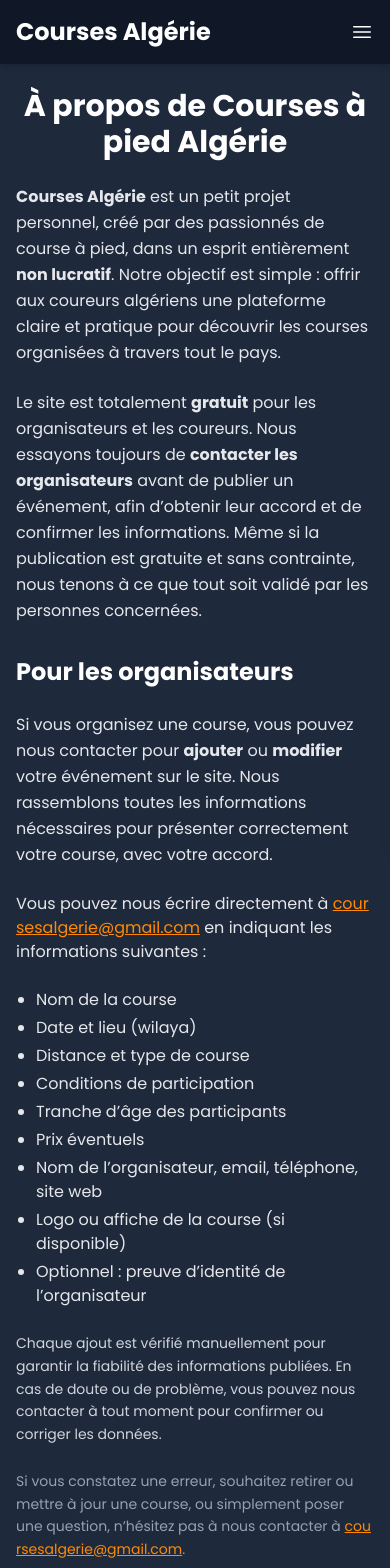
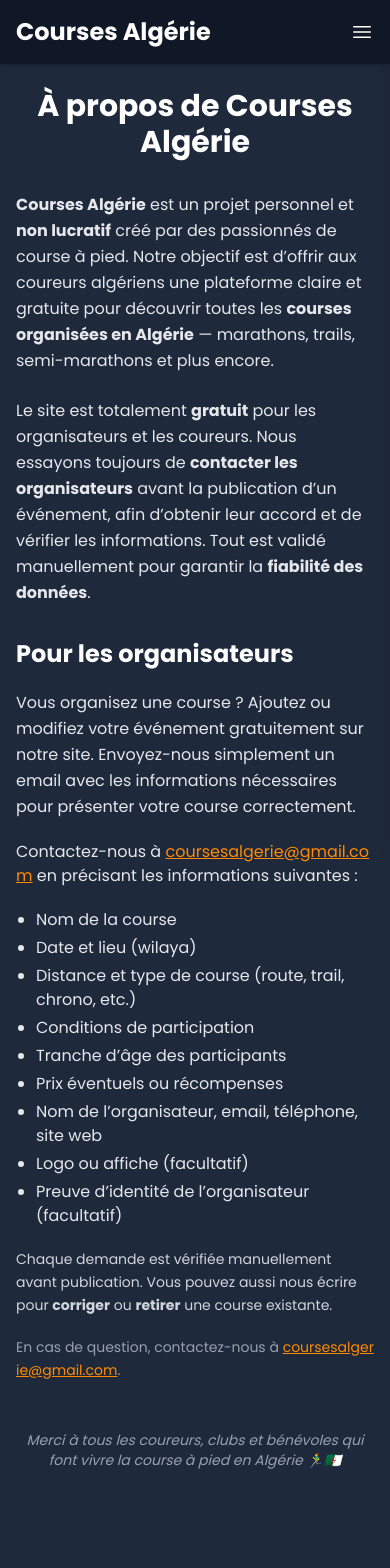
Before and after one commit to KadMohamedAli/run_algeria, a Next.js app: page /contact in a window 390 px wide. Shown: the top 1568 px of the page. After the commit the page ends 1494 px from the top, so only its background shows below. Built offline with nearby package versions, Linux system fonts and the light colour scheme; no server answers.

Commit message:
optimized SEO and AEO, made sitemap, made robots.txt, made also optimized metadata for each page, images that are given in them not available yet

```diff
--- a/package.json
+++ b/package.json
@@ -1,9 +1,10 @@
 {
-  "name": "run_algeria",
-  "version": "0.1.0",
+  "name": "courses_algerie",
+  "version": "0.9.0",
   "private": true,
   "scripts": {
     "dev": "next dev --turbopack",
+    "prebuild": "node scripts/generate-sitemap.js",
     "build": "next build --turbopack",
     "start": "next start"
   },
--- /dev/null
+++ b/scripts/generate-sitemap.js
@@ -0,0 +1,31 @@
+const fs = require("fs");
+const path = require("path");
+const courses = require("../src/data/courses.json");
+
+const baseUrl = process.env.NEXT_PUBLIC_SITE_URL || "https://run-algeria.vercel.app";
+
+const staticPages = ["", "/contact"];
+const pages = [
+  ...staticPages.map((p) => `${baseUrl}${p}`),
+  ...courses.map((c) => `${baseUrl}/courses/${c.slug}`),
+];
+
+const sitemapContent = `<?xml version="1.0" encoding="UTF-8"?>
+<urlset xmlns="https://www.sitemaps.org/schemas/sitemap/0.9">
+${pages
+  .map(
+    (url) => `
+  <url>
+    <loc>${url}</loc>
+    <lastmod>${new Date().toISOString()}</lastmod>
+    <changefreq>weekly</changefreq>
+    <priority>${url.includes("/courses/") ? "0.8" : "1.0"}</priority>
+  </url>`
+  )
+  .join("\n")}
+</urlset>`;
+
+const outputPath = path.resolve("public", "sitemap.xml");
+fs.writeFileSync(outputPath, sitemapContent, "utf8");
+
+console.log("✅ Sitemap generated successfully at:", outputPath);
--- a/src/app/contact/page.jsx
+++ b/src/app/contact/page.jsx
@@ -1,71 +1,158 @@
+// ✅ Define SEO metadata using the new Next.js App Router system
+export const metadata = {
+  title: "À propos et contact",
+  description:
+    "Courses Algérie est une plateforme gratuite et non lucrative dédiée aux coureurs et organisateurs de courses en Algérie. Découvrez, ajoutez ou mettez à jour vos événements facilement.",
+  keywords: [
+    "courses à pied",
+    "Algérie",
+    "course",
+    "trail",
+    "marathon",
+    "semi-marathon",
+    "organisateur",
+    "contact",
+    "ajouter une course",
+    "calendrier running Algérie",
+  ],
+  openGraph: {
+    title: "À propos et contact – Courses Algérie",
+    description:
+      "Plateforme gratuite pour les coureurs et organisateurs de courses en Algérie. Ajoutez ou mettez à jour vos événements facilement.",
+    url: `${
+      process.env.NEXT_PUBLIC_SITE_URL || "https://run-algeria.vercel.app"
+    }/contact`,
+    siteName: "Courses Algérie",
+    type: "website",
+    locale: "fr_DZ",
+    images: [
+      {
+        url: `${
+          process.env.NEXT_PUBLIC_SITE_URL || "https://run-algeria.vercel.app"
+        }/og-image.jpg`,
+        width: 1200,
+        height: 630,
+        alt: "Courses Algérie – À propos et contact",
+      },
+    ],
+  },
+  alternates: {
+    canonical: `${
+      process.env.NEXT_PUBLIC_SITE_URL || "https://run-algeria.vercel.app"
+    }/contact`,
+  },
+  robots: {
+    index: true,
+    follow: true,
+  },
+};
+
+// ✅ Structured Data (JSON-LD)
+const structuredData = {
+  "@context": "https://schema.org",
+  "@type": "AboutPage",
+  name: "À propos et contact – Courses Algérie",
+  description:
+    "Plateforme gratuite pour les coureurs et organisateurs de courses en Algérie. Ajoutez ou mettez à jour vos événements facilement.",
+  url: `${
+    process.env.NEXT_PUBLIC_SITE_URL || "https://run-algeria.vercel.app"
+  }/contact`,
+  contactPoint: {
+    "@type": "ContactPoint",
+    email: "coursesalgerie@gmail.com",
+    contactType: "support",
+    areaServed: "DZ",
+    availableLanguage: ["fr"],
+  },
+  creator: [
+    {
+      "@type": "Person",
+      name: "KADDOUR Mohamed Ali",
+    },
+    {
+      "@type": "Person",
+      name: "AMER EL KHEDOUD AMIR",
+    },
+  ],
+};
+
 export default function InfoPage() {
   return (
-    <div className="px-4 sm:px-6 lg:px-8 max-w-6xl mx-auto py-6 md:py-10 space-y-6">
+    <main className="px-4 sm:px-6 lg:px-8 max-w-6xl mx-auto py-6 md:py-10 space-y-8">
+      {/* ✅ JSON-LD injected safely for SEO */}
+      <script
+        type="application/ld+json"
+        dangerouslySetInnerHTML={{ __html: JSON.stringify(structuredData) }}
+      />
+
+      <header>
         <h1 className="text-3xl sm:text-4xl font-extrabold text-white text-center sm:text-left">
-        À propos de Courses à pied Algérie
+          À propos de Courses Algérie
         </h1>
+      </header>
 
+      <article className="space-y-6">
         <p className="text-gray-200 text-base sm:text-lg leading-relaxed">
-        <strong>Courses Algérie</strong> est un petit projet personnel, créé par
-        des passionnés de course à pied, dans un esprit entièrement{" "}
-        <strong>non lucratif</strong>. Notre objectif est simple&nbsp;: offrir
-        aux coureurs algériens une plateforme claire et pratique pour découvrir
-        les courses organisées à travers tout le pays.
+          <strong>Courses Algérie</strong> est un projet personnel et{" "}
+          <strong>non lucratif</strong> créé par des passionnés de course à
+          pied. Notre objectif est d’offrir aux coureurs algériens une
+          plateforme claire et gratuite pour découvrir toutes les{" "}
+          <strong>courses organisées en Algérie</strong> — marathons, trails,
+          semi-marathons et plus encore.
         </p>
 
         <p className="text-gray-200 text-base sm:text-lg leading-relaxed">
           Le site est totalement <strong>gratuit</strong> pour les organisateurs
           et les coureurs. Nous essayons toujours de{" "}
-        <strong>contacter les organisateurs</strong> avant de publier un
-        événement, afin d’obtenir leur accord et de confirmer les informations.
-        Même si la publication est gratuite et sans contrainte, nous tenons à ce
-        que tout soit validé par les personnes concernées.
+          <strong>contacter les organisateurs</strong> avant la publication d’un
+          événement, afin d’obtenir leur accord et de vérifier les informations.
+          Tout est validé manuellement pour garantir la{" "}
+          <strong>fiabilité des données</strong>.
         </p>
+      </article>
 
-      <h2 className="text-2xl sm:text-3xl font-bold text-white mt-8">
+      <section className="space-y-5">
+        <h2 className="text-2xl sm:text-3xl font-bold text-white">
           Pour les organisateurs
         </h2>
 
         <p className="text-gray-200 text-base sm:text-lg leading-relaxed">
-        Si vous organisez une course, vous pouvez nous contacter pour{" "}
-        <strong>ajouter</strong> ou <strong>modifier</strong> votre événement
-        sur le site. Nous rassemblons toutes les informations nécessaires pour
-        présenter correctement votre course, avec votre accord.
+          Vous organisez une course&nbsp;? Ajoutez ou modifiez votre événement
+          gratuitement sur notre site. Envoyez-nous simplement un email avec les
+          informations nécessaires pour présenter votre course correctement.
         </p>
 
         <p className="text-gray-200 text-base sm:text-lg">
-        Vous pouvez nous écrire directement à{" "}
+          Contactez-nous à{" "}
           <a
             href="mailto:coursesalgerie@gmail.com"
             className="text-orange-400 hover:text-orange-300 underline break-all"
           >
             coursesalgerie@gmail.com
           </a>{" "}
-        en indiquant les informations suivantes :
+          en précisant les informations suivantes :
         </p>
 
         <ul className="list-disc ml-5 sm:ml-6 space-y-1 text-gray-200 text-base">
           <li>Nom de la course</li>
           <li>Date et lieu (wilaya)</li>
-        <li>Distance et type de course</li>
+          <li>Distance et type de course (route, trail, chrono, etc.)</li>
           <li>Conditions de participation</li>
           <li>Tranche d’âge des participants</li>
-        <li>Prix éventuels</li>
+          <li>Prix éventuels ou récompenses</li>
           <li>Nom de l’organisateur, email, téléphone, site web</li>
-        <li>Logo ou affiche de la course (si disponible)</li>
-        <li>Optionnel : preuve d’identité de l’organisateur</li>
+          <li>Logo ou affiche (facultatif)</li>
+          <li>Preuve d’identité de l’organisateur (facultatif)</li>
         </ul>
 
         <p className="text-gray-300 text-sm sm:text-base leading-relaxed">
-        Chaque ajout est vérifié manuellement pour garantir la fiabilité des
-        informations publiées. En cas de doute ou de problème, vous pouvez nous
-        contacter à tout moment pour confirmer ou corriger les données.
+          Chaque demande est vérifiée manuellement avant publication. Vous
+          pouvez aussi nous écrire pour <strong>corriger</strong> ou{" "}
+          <strong>retirer</strong> une course existante.
         </p>
 
         <p className="text-gray-400 text-sm sm:text-base leading-relaxed">
-        Si vous constatez une erreur, souhaitez retirer ou mettre à jour une
-        course, ou simplement poser une question, n’hésitez pas à nous contacter
-        à{" "}
+          En cas de question, contactez-nous à{" "}
           <a
             href="mailto:coursesalgerie@gmail.com"
             className="text-orange-400 hover:text-orange-300 underline break-all"
@@ -74,11 +161,14 @@ export default function InfoPage() {
           </a>
           .
         </p>
+      </section>
 
+      <footer>
         <p className="text-gray-400 italic text-center text-sm sm:text-base pt-4">
-        Merci à tous les coureurs, clubs et bénévoles qui participent à faire
-        vivre la course à pied en Algérie 🏃‍♂️🇩🇿
+          Merci à tous les coureurs, clubs et bénévoles qui font vivre la course
+          à pied en Algérie 🏃‍♂️🇩🇿
         </p>
-    </div>
+      </footer>
+    </main>
   );
 }
--- a/src/app/courses/[slug]/page.jsx
+++ b/src/app/courses/[slug]/page.jsx
@@ -1,34 +1,144 @@
-import coursesData from "../../../data/courses.json";
+import coursesData from "@/data/courses.json";
+import coursesType from "@/data/type.json";
+import wilayas from "@/data/wilaya.json";
 import CourseClient from "./CourseClient";
 
-// ⚡ Pré-générer les pages pour chaque slug
+const baseUrl =
+  process.env.NEXT_PUBLIC_SITE_URL || "https://run-algeria.vercel.app";
+
+// ✅ Pre-generate all slugs for static export
 export function generateStaticParams() {
   if (!coursesData || !Array.isArray(coursesData)) return [];
-  return coursesData.map((course) => ({
-    slug: course.slug,
-  }));
+  return coursesData.map((course) => ({ slug: course.slug }));
 }
 
-// ⚡ Composant page
+// ✅ Generate metadata dynamically per course
+export async function generateMetadata({ params }) {
+  const { slug } = params;
+  const course = coursesData.find((c) => c.slug === slug);
+  if (!course) return { title: "Course non trouvée" };
+
+  // Resolve type names and wilaya name
+  const typeNames = course.type
+    ?.map((t) => coursesType.find((ty) => ty.code === t)?.type || "Course")
+    .join(", ");
+  const wilayaName =
+    typeof course.wilaya === "number" || /^\d+$/.test(course.wilaya)
+      ? wilayas.find((w) => w.id === String(course.wilaya))?.name || "Algérie"
+      : course.wilaya;
+
+  const title = `${course.nom} – ${wilayaName}`;
+  const description =
+    course.description?.slice(0, 200).replace(/\n/g, " ") ||
+    `Découvrez les détails de ${course.nom} à ${wilayaName}.`;
+
+  const imageUrl = course.image?.startsWith("http")
+    ? course.image
+    : `${baseUrl}${course.image || "/og-image.jpg"}`;
+  const url = `${baseUrl}/courses/${course.slug}`;
+
+  return {
+    title,
+    description,
+    keywords: [
+      "course",
+      "Algérie",
+      course.nom,
+      wilayaName,
+      typeNames,
+      "marathon",
+      "trail",
+      "running",
+    ],
+    openGraph: {
+      title,
+      description,
+      url,
+      siteName: "Courses Algérie",
+      type: "website",
+      locale: "fr_DZ",
+      images: [
+        {
+          url: imageUrl,
+          width: 1200,
+          height: 630,
+          alt: `${course.nom} – ${wilayaName}`,
+        },
+      ],
+    },
+    alternates: { canonical: url },
+    robots: { index: true, follow: true },
+  };
+}
+
+// ✅ Page component
 export default async function CoursePage({ params }) {
-  // params peut être indéfini ou vide selon le mode de build
-  const resolvedParams = await params;
-  const slug = resolvedParams?.slug;
-
-  // Sécurité : si pas de slug, ou non trouvé
-  if (!slug) {
-    return (
-      <p className="text-center text-red-500 mt-10">Course n'existe pas</p>
-    );
-  }
-
+  const { slug } = params;
   const course = coursesData.find((c) => c.slug === slug);
 
   if (!course) {
     return (
-      <p className="text-center text-red-500 mt-10">Course n'existe pas</p>
+      <p className="text-center text-red-500 mt-10">
+        Course inexistante ou introuvable.
+      </p>
     );
   }
 
-  return <CourseClient course={course} />;
+  // Map type / wilaya
+  const typeNames = course.type
+    ?.map((t) => coursesType.find((ty) => ty.code === t)?.type || "Course")
+    .join(", ");
+  const wilayaName =
+    typeof course.wilaya === "number" || /^\d+$/.test(course.wilaya)
+      ? wilayas.find((w) => w.id === String(course.wilaya))?.name || "Algérie"
+      : course.wilaya;
+
+  // ✅ JSON-LD structured data for SEO (schema.org/Event)
+  const structuredData = {
+    "@context": "https://schema.org",
+    "@type": "SportsEvent",
+    name: course.nom,
+    description: course.description,
+    startDate: course.date,
+    eventAttendanceMode: "https://schema.org/OfflineEventAttendanceMode",
+    eventStatus: "https://schema.org/EventScheduled",
+    location: {
+      "@type": "Place",
+      name: wilayaName,
+      address: {
+        "@type": "PostalAddress",
+        addressCountry: "DZ",
+        addressRegion: wilayaName,
+      },
+    },
+    organizer: {
+      "@type": "Organization",
+      name: course.organisateur_nom || "Organisateur non spécifié",
+      email: course.contact_email || undefined,
+      telephone: course.contact_numero || undefined,
+      url: course.site_web || undefined,
+    },
+    image: course.image
+      ? `${baseUrl}${course.image}`
+      : `${baseUrl}/og-image.jpg`,
+    offers: {
+      "@type": "Offer",
+      price: course.prix_inscription || "Gratuit",
+      priceCurrency: "DZD",
+      url: course.inscription_link || baseUrl,
+      availability: "https://schema.org/InStock",
+    },
+  };
+
+  return (
+    <main>
+      {/* ✅ Inject JSON-LD for Google / Bing */}
+      <script
+        type="application/ld+json"
+        dangerouslySetInnerHTML={{ __html: JSON.stringify(structuredData) }}
+      />
+
+      <CourseClient course={course} />
+    </main>
+  );
 }
--- a/src/app/layout.jsx
+++ b/src/app/layout.jsx
@@ -1,45 +1,63 @@
+import "./globals.css";
 import Navbar from "../components/Navbar";
-import "./globals.css";
 import { SpeedInsights } from "@vercel/speed-insights/next";
 
+// ✅ Base URL from env
+const baseUrl =
+  process.env.NEXT_PUBLIC_SITE_URL || "https://run-algeria.vercel.app";
+
 export const metadata = {
-  title: "Courses à pied Algérie",
+  title: {
+    default: "Courses Algérie",
+    template: "%s – Courses Algérie",
+  },
   description:
-    "Recensement complet et à jour des courses à pied en Algérie, calendriers, résultats et informations pratiques.",
+    "Courses Algérie est une plateforme gratuite créée par des passionnés pour les coureurs et organisateurs de courses à pied en Algérie. Découvrez, ajoutez ou mettez à jour vos événements facilement.",
   keywords: [
     "courses à pied",
     "Algérie",
-    "marathons",
-    "semi-marathons",
+    "marathon",
+    "semi-marathon",
     "trail",
-    "course locale",
+    "running",
+    "événements sportifs",
+    "calendrier running",
   ],
-  authors: [{ name: "Mohamed Ali Kaddour" }],
-  creator: "Mohamed Ali Kaddour",
-  publisher: "Courses à pied Algérie",
+  authors: [{ name: "Kaddour Mohamed Ali" }, { name: "Amer El Khedoud Amir" }],
+  creator: "Kaddour Mohamed Ali & Amer El Khedoud Amir",
+  publisher: "Courses Algérie (projet communautaire)",
+  category: "Sport / Communauté",
+
+  // ✅ OpenGraph metadata
   openGraph: {
-    title: "Courses à pied Algérie",
-    description: "Recensement complet et à jour des courses à pied en Algérie.",
-    url: "https://coursesapied.dz",
-    siteName: "Courses à pied Algérie",
+    title: "Courses Algérie",
+    description:
+      "Découvrez le calendrier complet des courses à pied en Algérie : marathons, semi-marathons, trails et plus encore.",
+    url: baseUrl,
+    siteName: "Courses Algérie",
     type: "website",
+    locale: "fr_DZ",
     images: [
       {
-        url: "https://coursesapied.dz/og-image.jpg",
+        url: `${baseUrl}/og-image.jpg`,
         width: 1200,
         height: 630,
-        alt: "Courses à pied Algérie",
+        alt: "Courses Algérie – Courses à pied en Algérie",
       },
     ],
   },
+
+  // ✅ Twitter metadata
   twitter: {
     card: "summary_large_image",
-    title: "Courses à pied Algérie",
-    description: "Recensement complet et à jour des courses à pied en Algérie.",
-    site: "@YourTwitterHandle",
-    creator: "@YourTwitterHandle",
-    images: ["https://coursesapied.dz/og-image.jpg"],
+    title: "Courses Algérie",
+    description:
+      "Courses Algérie — plateforme gratuite pour découvrir et partager les courses à pied en Algérie.",
+    images: [`${baseUrl}/og-image.jpg`],
+    creator: "@CoursesAlgerie", // optional if you ever create an account
   },
+
+  // ✅ Robots & Googlebot config
   robots: {
     index: true,
     follow: true,
@@ -51,17 +69,23 @@ export const metadata = {
       "max-snippet": -1,
     },
   },
+
+  // ✅ Icons
   icons: {
     icon: "/favicon.ico",
     shortcut: "/favicon-16x16.png",
     apple: "/apple-touch-icon.png",
   },
+
+  // ✅ Canonical + base
+  metadataBase: new URL(baseUrl),
 };
 
-// ✅ viewport séparé
 export const viewport = {
   width: "device-width",
   initialScale: 1,
+  maximumScale: 1,
+  viewportFit: "cover",
 };
 
 export default function RootLayout({ children }) {
@@ -70,8 +94,8 @@ export default function RootLayout({ children }) {
       <body
         className="bg-slate-800 text-slate-200 min-h-screen"
         style={{
-          backgroundColor: "#1e293b", // softer dark
-          color: "#e2e8f0", // not pure white
+          backgroundColor: "#1e293b",
+          color: "#e2e8f0",
         }}
       >
         <SpeedInsights />
--- a/src/hooks/useFilters.js
+++ b/src/hooks/useFilters.js
@@ -16,8 +16,6 @@ export const defaultFilters = {
   orderBy: "date_asc",
   search: "",
 };
-
-console.log(defaultFilters.date.start);
 
 // --- Helpers ---
 function encodeFilters(filters) {
```
Also changed, not shown: public/robots.txt (added), 1 other file (tests, documents, lock files or other folders). Lines whose indentation alone changed are shown as unchanged.
